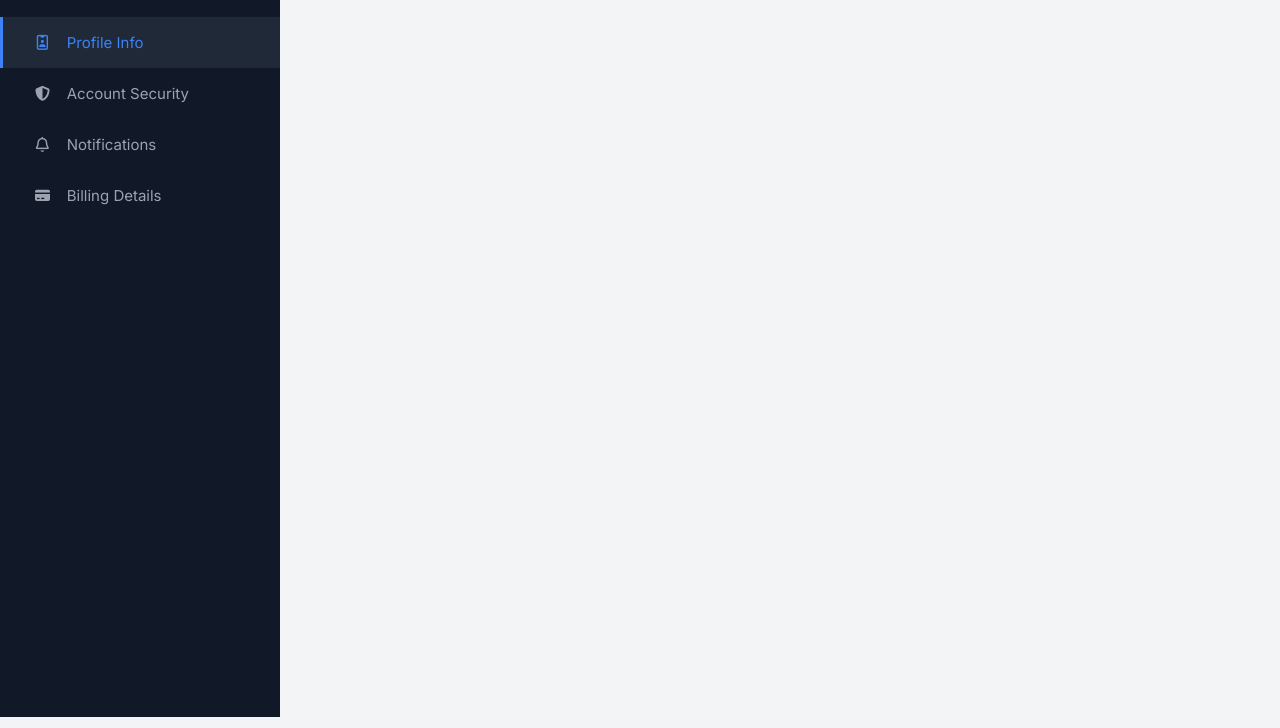
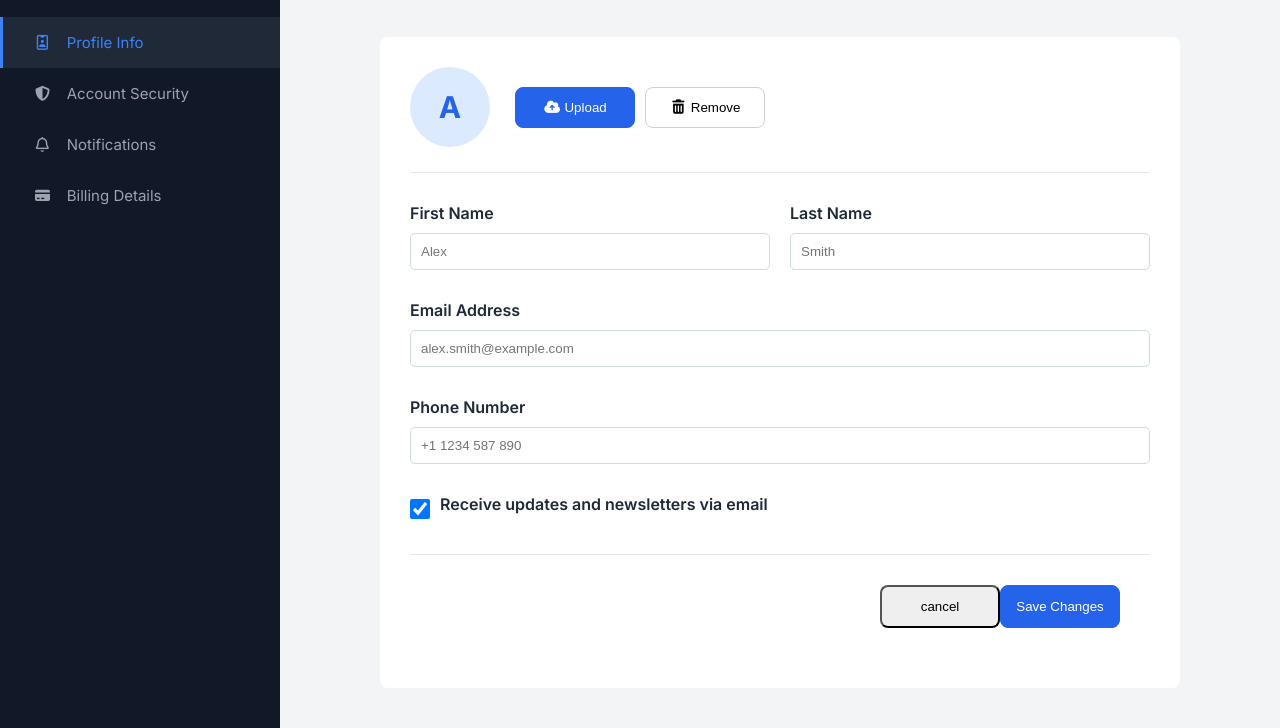
Before and after one commit to joohyuna/02_HTML, a website: page practice7/index.html in a window 1280 px wide. Shown: the part 83-811 px from the top of the page. Drawn offline with Linux system fonts and the light colour scheme.

Commit message:
practice7 직접한 버전

```diff
--- a/practice7/index.html
+++ b/practice7/index.html
@@ -43,7 +43,56 @@
             <div class="user-avatar-small">A</div>
           </div>
         </header>
-        <div class="content-wrapper"></div>
+        <div class="content-wrapper">
+          <div class="content-box">
+            <div class='content-header'>
+              <div class="user-avatar-big">A</div>
+              <div class="btn-box">
+                <button type="button" class="upload-btn">
+                  <i class="fa-solid fa-cloud-arrow-up"></i>
+                  <span>Upload</span>
+              </button>
+                <button type="button" class="remove-btn">
+                  <i class="fa-solid fa-trash-can"></i>
+                  <span>Remove</span>
+                </button>
+              </div>
+            </div>
+            <div class="form-wrapper">
+              <form action="" method="post">
+                <div class="form-body">
+                  <div class="form-row">
+                    <div class="form-box">
+                      <label for="first-name">First Name</label>
+                      <input type="text" placeholder="Alex" name="" id="first-name">
+                    </div>
+                    <div class="form-box">
+                      <label for="last-name">Last Name</label>
+                      <input type="text" placeholder="Smith" name="" id="last-name">
+                    </div>
+                  </div>
+                  <div class="form-box">
+                    <label for="e-mail">Email Address</label>
+                    <input type="email" id="e-mail" name="e-mail" placeholder="alex.smith@example.com" required>
+                  </div>
+                  <div class="form-box">
+                    <label for="phone-number">Phone Number</label>
+                    <input type='text' id="phone-number" name="phone-number" placeholder="+1 1234 587 890" required>
+                  </div>
+                  <div class="form-box checked-box">
+                    <label for="check-box">Receive updates and newsletters via email</label>
+                    <input type='checkbox' id="check-box" name="check-box" checked="checked">
+                  </div>
+                </div>
+                <div class="submit-box">
+                  <button type="button" class="cancel">cancel</button>
+                  <button type="button" class="changes-btn">Save Changes</button>
+                </div>
+              </form>
+            </div>
+            <!--form-wrapper End /  -->
+          </div>
+        </div>
       </main>
     </div>
 </body>
--- a/practice7/style.css
+++ b/practice7/style.css
@@ -128,3 +128,163 @@ body {
     background-color: #dbeafe;
     color: #2563eb;
 }
+
+.content-wrapper {
+    display: flex;
+    flex-direction: column;
+    justify-content: center;
+    padding: 40px;
+}
+.content-box {
+    width: 800px;
+    background-color: #fff;
+    border-radius: 8px;
+    margin: 0 auto;
+    display: flex;
+    flex-direction: column;
+    justify-content: center;
+    padding: 30px;
+}
+
+.content-header {
+    display: flex;
+    align-items: center;
+    gap: 25px;
+    border-bottom: 1px solid #e5e7eb;
+    padding-bottom: 25px;
+}
+.user-avatar-big {
+    width: 80px;
+    height: 80px;
+    border-radius: 50%;
+    background-color: #dbeafe;
+    color: #2563eb;
+    display: flex;
+    justify-content: center;
+    align-items: center;
+    font-size: 30px;
+    font-weight: 700;
+}
+
+.btn-box {
+    display: flex;
+    gap: 10px;
+}
+
+.btn-box button {
+    width: 120px;
+    padding: 12px 15px;
+    border-radius: 8px;
+    outline: none;
+    cursor: pointer;
+}
+.btn-box button i {
+    font-size: 14px;
+}
+
+.upload-btn {
+    background-color: #2563eb;
+    color: #fff;
+    border: 1px solid #2563eb;
+    transition: all 0.5s;
+}
+
+.upload-btn:hover {
+    background-color: #3d75f5;
+    border: 1px solid #3d75f5;
+}
+
+.remove-btn {
+    background-color: #fff;
+    border: 1px solid #d2d1d1;
+    transition: all 0.5s;
+}
+
+.remove-btn:hover {
+    background-color: #e8e8e8;
+}
+
+/*  form comm class */
+.form-wrapper form {
+    display: flex;
+    flex-direction: column;
+}
+
+.form-body {
+    padding: 30px 0;
+    display: flex;
+    flex-direction: column;
+    border-bottom: 1px solid #e5e7eb;
+    gap: 30px;
+}
+
+
+.form-row {
+    display: flex;
+    justify-content: space-between;
+    gap: 20px;
+}
+
+.form-box {
+    width: 100%;
+}
+.form-box label {
+    padding-bottom: 10px;
+    font-weight: 600;
+    display: block;
+}
+.form-box input {
+    padding: 10px;
+    border-radius: 5px;
+    background-color: #fff;
+    border: 1px solid #d0dcde;
+    width: 100%;
+}
+.checked-box {
+    display: flex;
+    flex-direction: row-reverse;
+    justify-content: flex-end;
+    gap: 10px;
+    align-items: center;
+}
+.checked-box input {
+    width: 20px;
+    height: 20px;
+    border-radius: 5px;
+}
+
+.submit-box {
+    display: flex;
+    justify-content: flex-end;
+    padding: 30px;
+}
+
+.submit-box button {
+    width: 120px;
+    padding: 12px 15px;
+    border-radius: 8px;
+    outline: none;
+    cursor: pointer;
+}
+
+.changes-btn {
+    background-color: #2563eb;
+    color: #fff;
+    border: 1px solid #2563eb;
+    transition: all 0.5s;
+}
+
+.changes-btn:hover {
+    background-color: #3d75f5;
+    border: 1px solid #3d75f5;
+}
+
+.cancel-btn {
+    background-color: #fff;
+    border: 1px solid #d2d1d1;
+    transition: all 0.5s;
+}
+
+.cancel-btn:hover {
+    background-color: #e8e8e8;
+}
```
